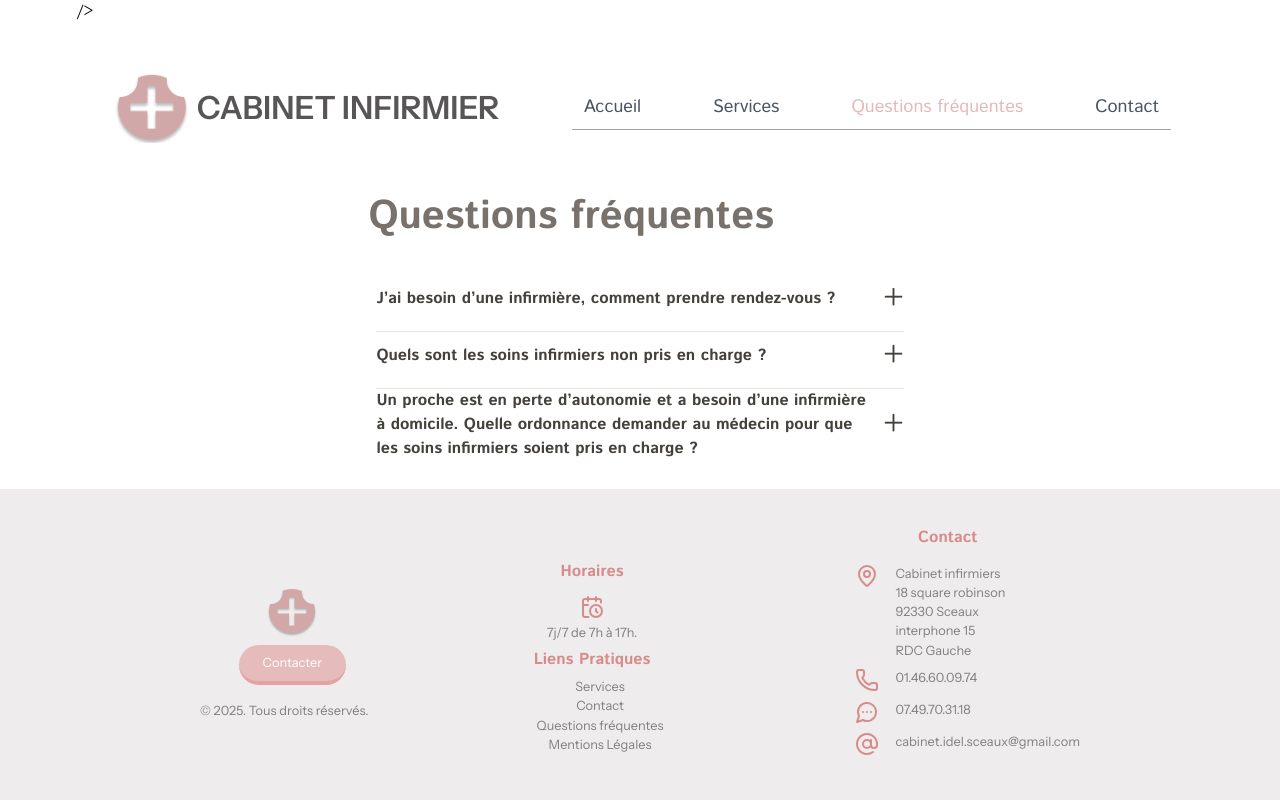
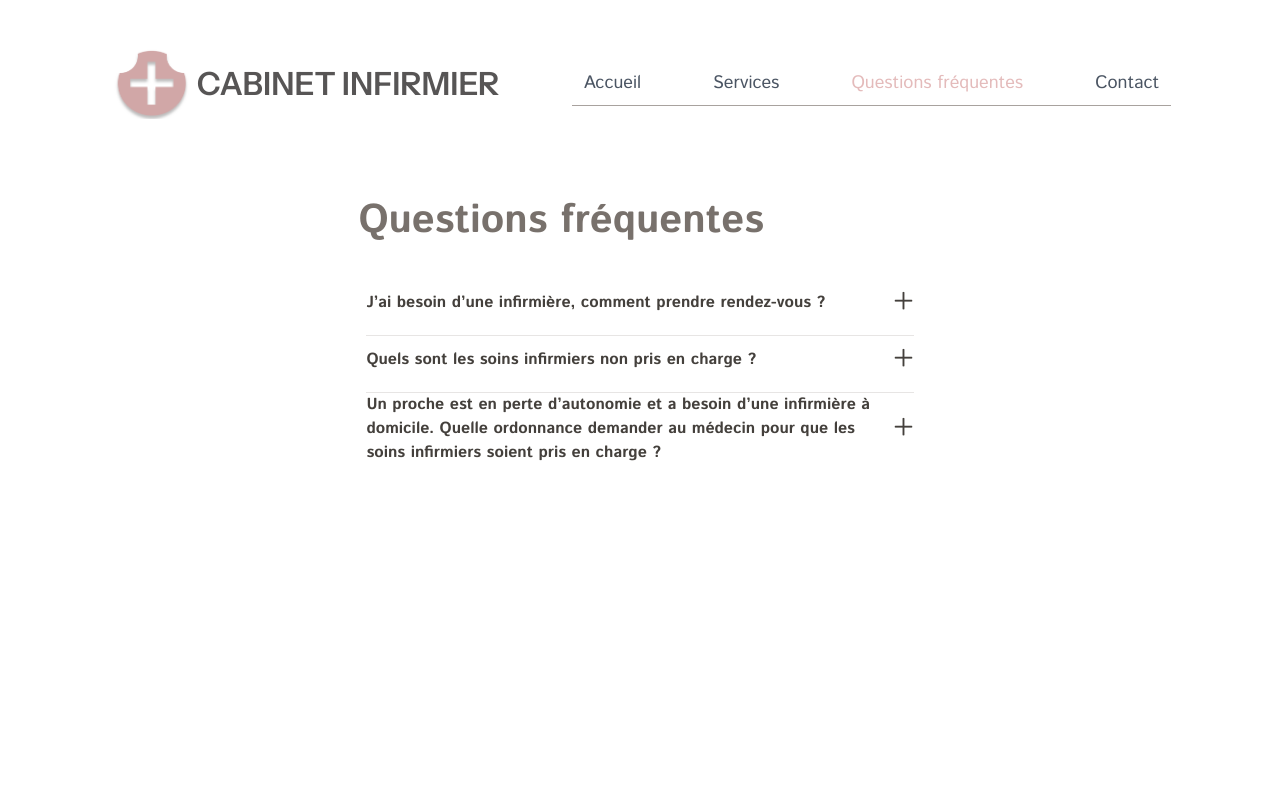
Before and after one commit to Cabinet-Infirmier/cabinet-infirmier-sceaux, a React (Vite) app: page /questions-frequentes in a window 1280 px wide. Shown: the top 800 px of the page. Built offline with nearby package versions, Linux system fonts and the light colour scheme.

Commit message:
Style questions & add of copywrite

```diff
--- a/index.html
+++ b/index.html
@@ -31,8 +31,6 @@
       name="keywords"
       content="soins post-opératoires, Pansements plaies, ulcères, escarres, greffe, amputation, brulure, soins palliatifs à domicile, Injections sous-cutanée, infirmière à Sceaux, Soins de PAC, débranchement chimiothérapie, soins infirmiers à domicile, Vaccins, cabinet infirmier Sceaux"
     />
-
-    />
     <meta
       name="author"
       content="Maryel Navarro & Cédric Phung - Créateurs du site web"
--- a/src/components/footer/Footer.jsx
+++ b/src/components/footer/Footer.jsx
@@ -15,7 +15,7 @@ export default function Footer() {
         <NavLink to="/contact">
           <Button>Contacter</Button>
         </NavLink>
-        <p> © 2025. Tous droits réservés. </p>
+        <p> Maryel Navarro & Cédric Phung © 2025. Tous droits réservés. </p>
       </section>
       <section className={styles.containerMiddle}>
         <div className={styles.containerHour}>
--- a/src/pages/Questions.jsx
+++ b/src/pages/Questions.jsx
@@ -21,9 +21,9 @@ const questions = [
 
 function Questions() {
   return (
-    <div className="flex justify-center m-5">
-      <div className=" lg:w-[50%] sm:w-[80%] flex flex-col justify-start">
-        <h2 className=" text-[2.5em] text-stone-500 font-bold mb-5">
+    <div className="flex justify-center h-screen">
+      <div className=" lg:w-[50%] sm:w-[80%] flex flex-col justify-start mt-10">
+        <h2 className=" text-[2.5em] text-stone-500 font-bold mb-5 mt-2">
           Questions fréquentes
         </h2>
         <div className="divide-y divide-stone-200 text-stone-700 ">
```
